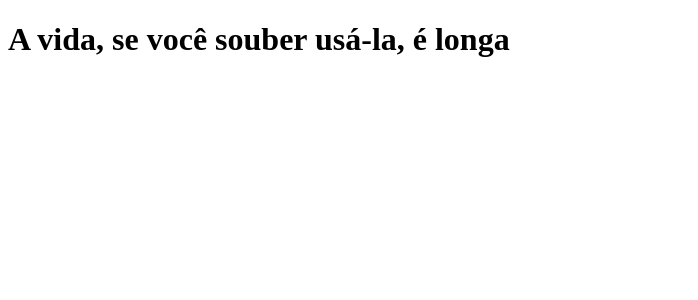
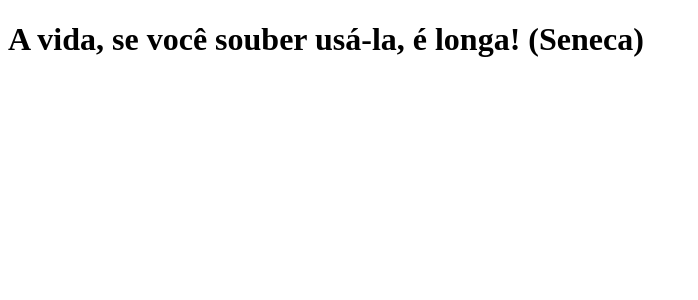
Before and after one commit to brecabral/clone-tabnews, a Next.js app: page / in a window 1280 px wide. Shown: the top 300 px of the page, without its empty margins (0-698 px from the left). Built offline with nearby package versions, Linux system fonts and the light colour scheme.

Commit message:
Modifica a frase

```diff
--- a/pages/index.js
+++ b/pages/index.js
@@ -1,5 +1,5 @@
 function Home(){
-    return <h1>A vida, se você souber usá-la, é longa</h1>
+    return <h1>A vida, se você souber usá-la, é longa! (Seneca)</h1>
 }
 
 export default Home;
```
